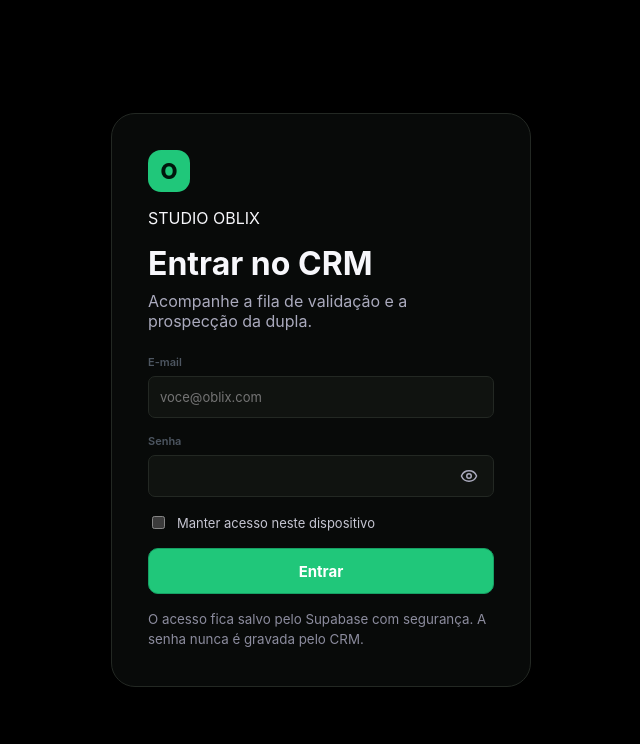
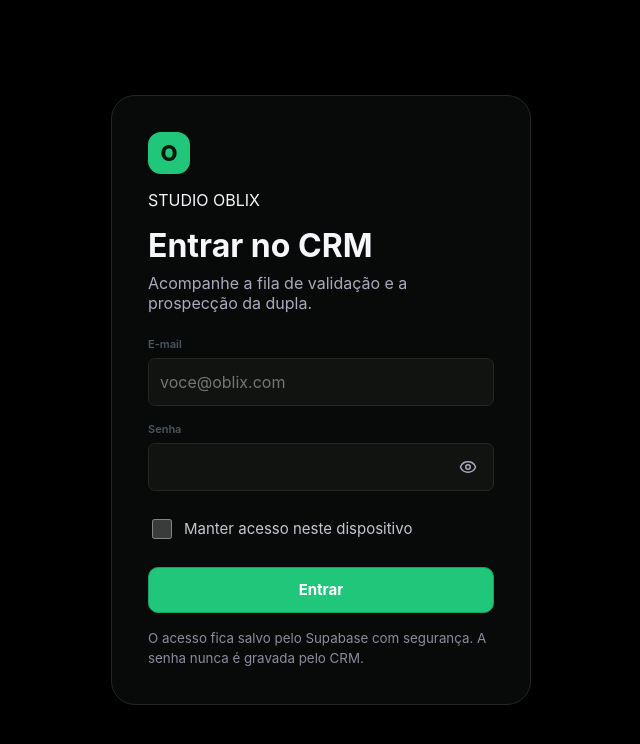
Before and after one commit to oblixhub/oblix-crm, a React (Vite) app: page / in a window 1280 px wide. Shown: the top 744 px of the page, without its empty margins (319-959 px from the left). Built offline with nearby package versions, Linux system fonts and the light colour scheme; no server answers.

Commit message:
Amplia controles do login

```diff
--- a/src/vnext-rules.css
+++ b/src/vnext-rules.css
@@ -37,6 +37,32 @@
 :root[data-theme="dark"] .auth-mark {
   background: var(--app-green);
   color: #00170d;
+}
+
+.auth-card .field input {
+  min-height: 48px;
+  font-size: 16px;
+}
+
+.auth-card .password-field input {
+  padding-right: 54px;
+}
+
+.auth-card .password-toggle {
+  right: 4px;
+  width: 44px;
+  height: 44px;
+  padding: 0;
+}
+
+.auth-card .remember-access {
+  min-height: 44px;
+  font-size: 15px;
+}
+
+.auth-card .remember-access input {
+  width: 20px;
+  height: 20px;
 }
 
 .button {
```
